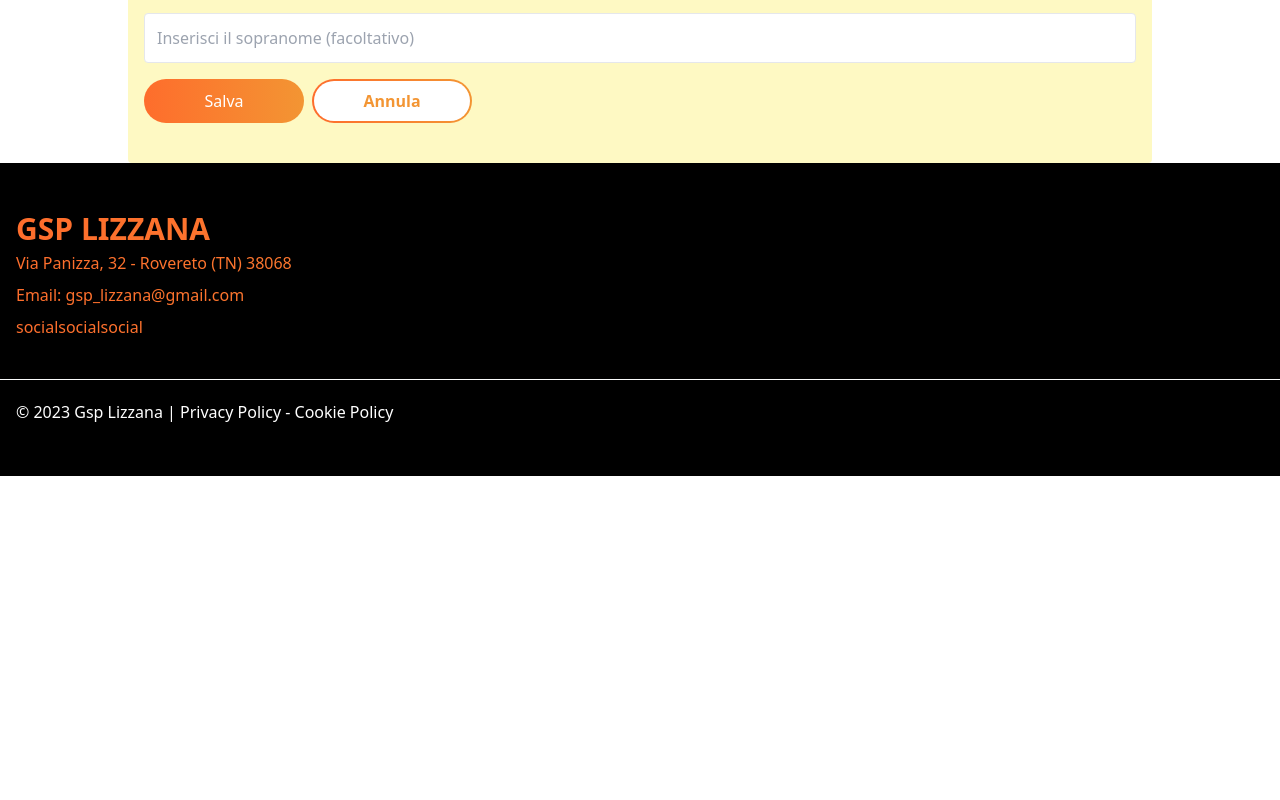
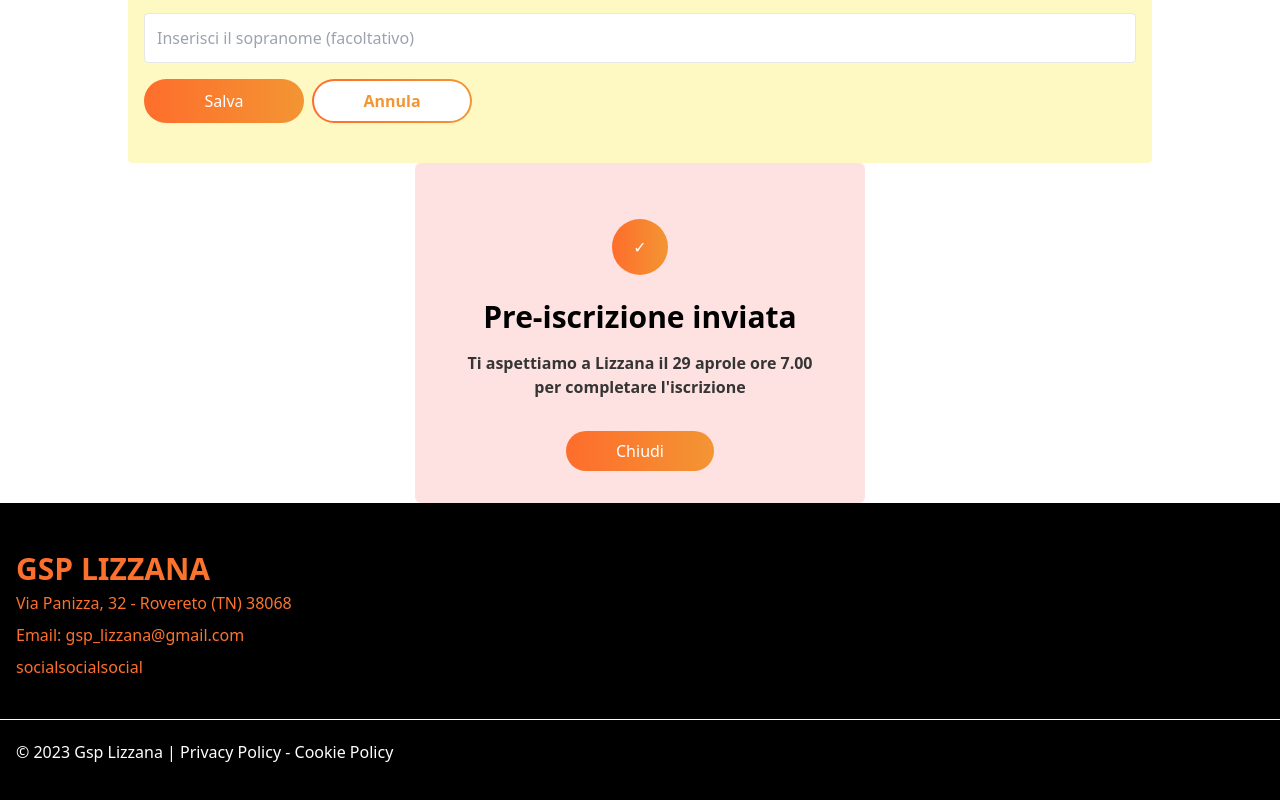
Before and after one commit to graziolieduardo/gsplizzana-frontend, a Next.js app: page /iscrizioni in a window 1280 px wide. Shown: the part 1743-2543 px from the top of the page. Before the commit the page ends 2219 px from the top, so only its background shows below. Built offline with nearby package versions, Linux system fonts and the light colour scheme.

Commit message:
aff confirm modal

```diff
--- /dev/null
+++ b/src/components/ConfirmModal.tsx
@@ -0,0 +1,18 @@
+const ConfirmModal = () => {
+    return (
+        <div className="sm:max-w-[450px] bg-red-100 mx-auto pt-14 pb-8 px-10 rounded-md">
+            <div className="flex flex-col justify-center items-center">
+                <div className="w-14 h-14 rounded-full flex justify-center items-center bg-gradient-to-r from-primary-dark to-primary text-white">&#10003;</div>
+
+                <h2 className="text-3xl font-bold mt-6">Pre-iscrizione inviata</h2>
+                <p className="text-secondary text-center font-semibold mt-4">Ti aspettiamo a Lizzana il 29 aprole ore 7.00 per completare l&apos;iscrizione</p>
+
+                <div className="mt-8 w-4/5">
+                    <button className="block mx-auto rounded-full bg-gradient-to-r w-full lg:w-1/2 from-primary-dark to-primary py-2 text-white" >Chiudi</button>
+                </div>
+            </div>
+        </div>
+    )
+}
+
+export default ConfirmModal
--- a/src/pages/iscrizioni/index.tsx
+++ b/src/pages/iscrizioni/index.tsx
@@ -1,3 +1,4 @@
+import ConfirmModal from '@/src/components/ConfirmModal';
 import RegisterModal from '@/src/components/RegisterModal';
 import { useSignupContext } from '@/src/hooks/useSignupContext';
 import axios from 'axios';
@@ -176,6 +177,7 @@ const index = () => {
 
             </div>
             <RegisterModal />
+            <ConfirmModal />
         </>
     )
 }
```
